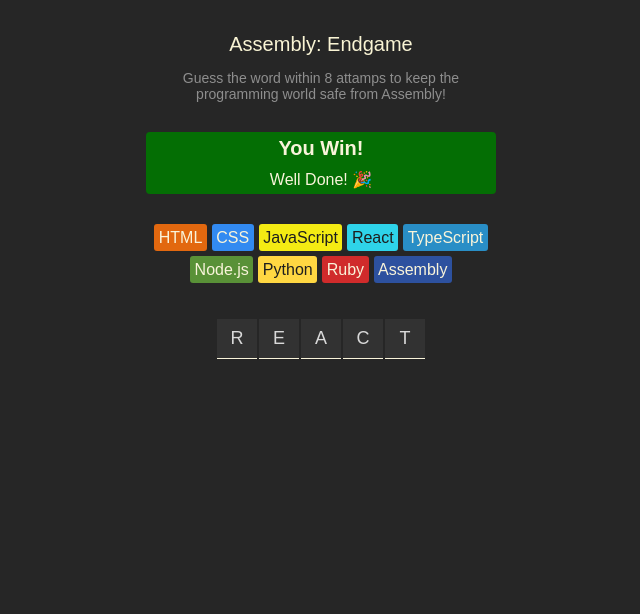
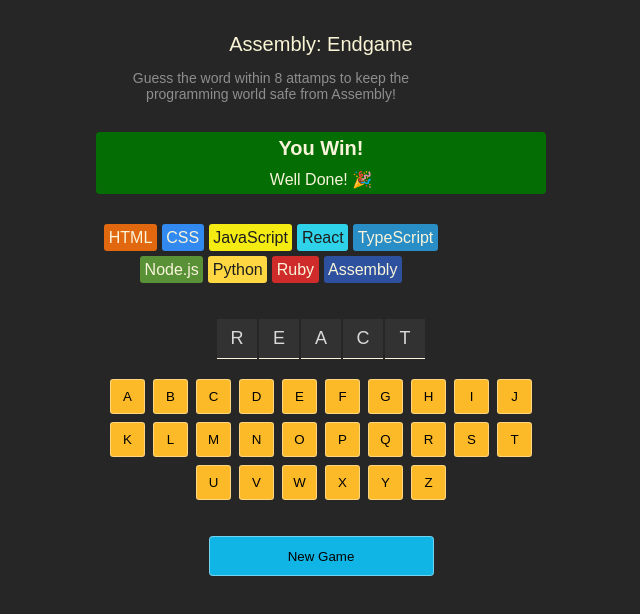
Before and after one commit to SouthBennett/assembly-endgame, a React (Vite) app: page / in a window 1280 px wide. Shown: the top 614 px of the page, without its empty margins (319-959 px from the left). Built offline with nearby package versions, Linux system fonts and the light colour scheme.

Commit message:
Assembly Endgame: Keyboard / New Game button

```diff
--- a/src/App.jsx
+++ b/src/App.jsx
@@ -4,6 +4,9 @@
 // import LanguageChips from './components/LanguageChips'
 import { languages } from './languages'
 import LanguageChips from './components/LanguageChips'
+import Keyboard from './components/Keyboard'
+import Button from './components/Button'
+
 
 
 export default function AssemblyEndgame() {
@@ -28,6 +31,8 @@
   ))
   console.log(languageChips)
 
+
+
   return (
     <main>
       <Header />
@@ -38,6 +43,10 @@
       <section className="word">
         {letters}
       </section>
+      <section className="keyboard">
+        <Keyboard />
+      </section>
+      <Button />
     </main>
 
   )
--- /dev/null
+++ b/src/components/Button.jsx
@@ -0,0 +1,5 @@
+export default function Button() {
+  return (
+    <button className="new-game">New Game</button>
+  )
+}
--- /dev/null
+++ b/src/components/Keyboard.jsx
@@ -0,0 +1,18 @@
+export default function Keyboard() {
+
+  function mapAlphabet() {
+    const alphabet = "abcdefghijklmnopqrstuvwxyz";
+    const splitAlphabet = alphabet.split("");
+    const mapSplitAlphabet = splitAlphabet.map((letter, index) => (
+
+    <button
+      key={index}
+      letter={letter}
+    >
+    {letter.toUpperCase()}
+    </button>
+    ))
+    return mapSplitAlphabet
+  }
+  return mapAlphabet()
+}
--- a/src/index.css
+++ b/src/index.css
@@ -66,6 +66,7 @@
   display: flex;
   justify-content: center;
   gap: 2px;
+  margin-bottom: 20px;
 }
 
 section.word > span {
@@ -77,5 +78,35 @@
   align-items: center;
   font-size: 1.125rem;
   border-bottom: 1px solid #F9F4DA;
+}
+
+section.keyboard {
+  display: flex;
+  flex-wrap: wrap;
+  gap: 8px;
+  justify-content: center;
+  max-width: 450px;
+  margin-bottom: 36px;
+}
+
+section.keyboard > button {
+  height: 35px;
+  width: 35px;
+  background-color: #FCBA29;
+  border-radius: 0.2rem;
+  border: 1px solid #ffffff66;
+  cursor: pointer;
+}
+
+button.new-game {
+  background-color: #11B5E5;
+  display: block;
+  margin-inline: auto;
+  cursor: pointer;
+  border: 1px solid #ffffff66;
+  border-radius: 4px;
+  width: 225px;
+  height: 40px;
+  padding: 6px 12px;
 
 }
```
